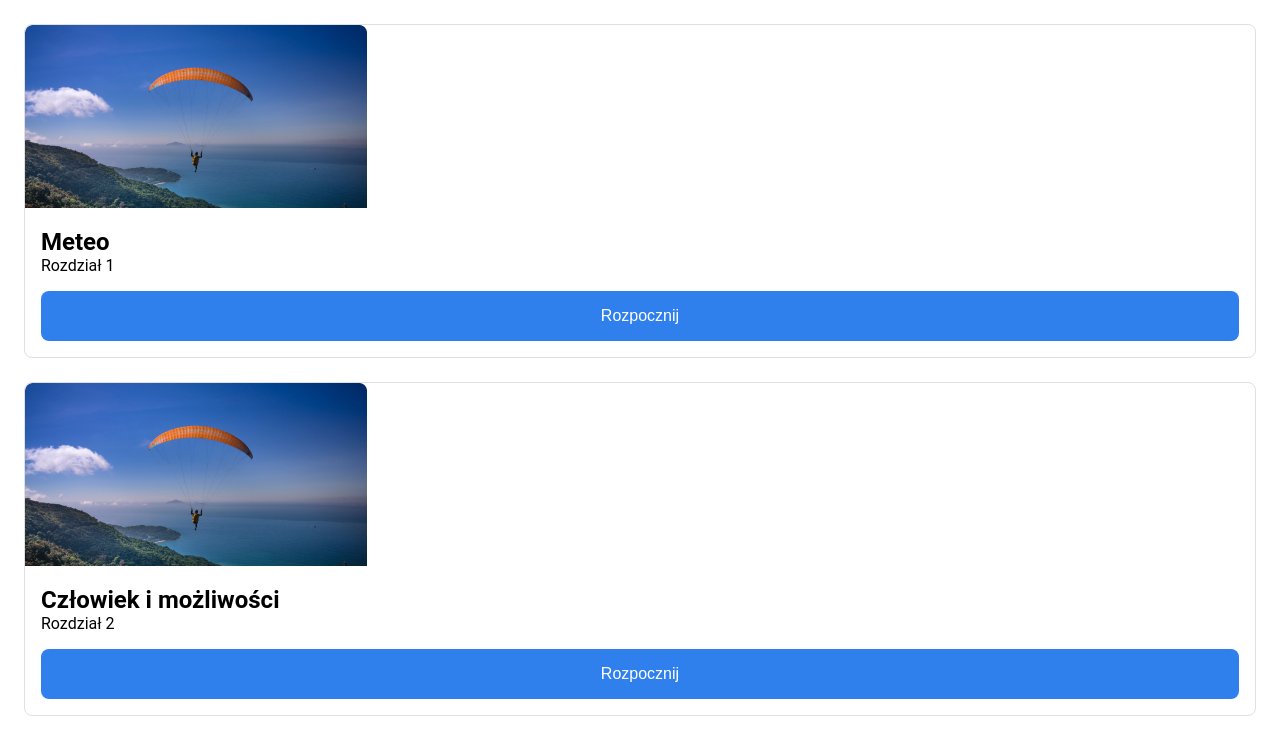
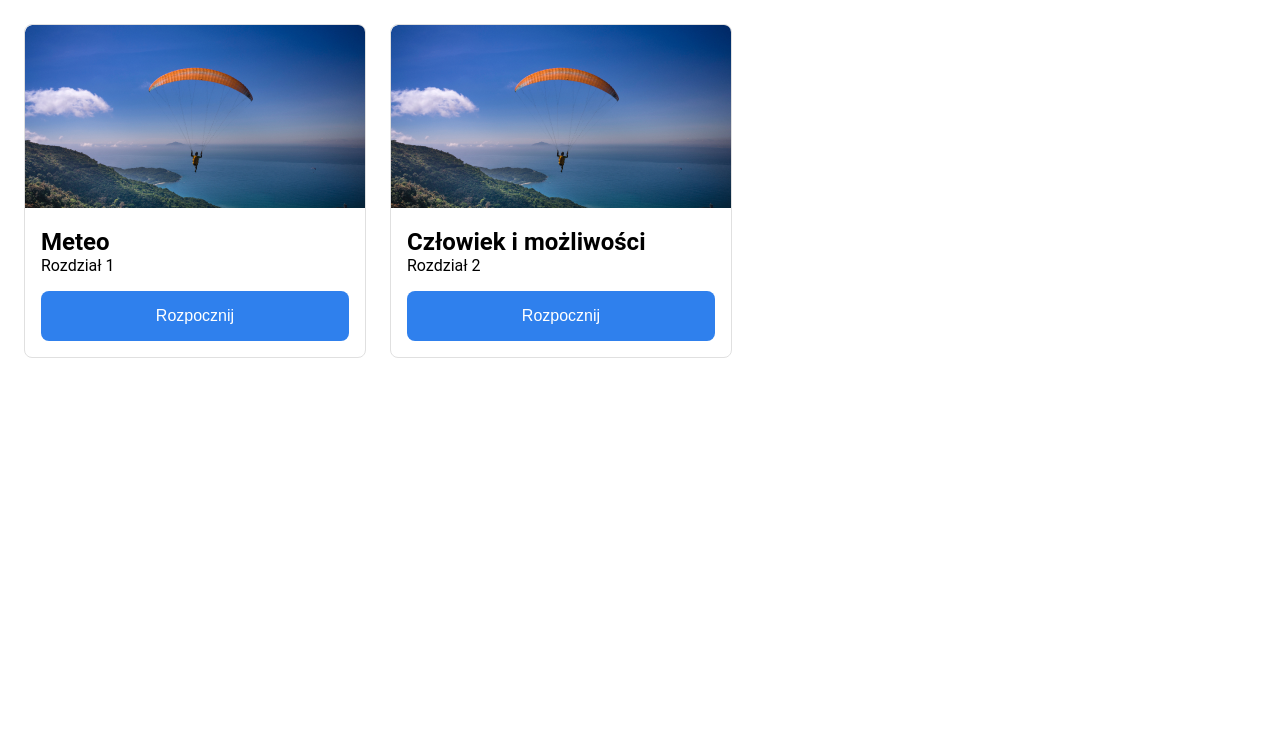
Before and after one commit to michnowak2003/quiz-app-clean, a React (Create React App) app: page / in a window 1280 px wide. Shown: the top 754 px of the page. Built offline with nearby package versions, Linux system fonts and the light colour scheme.

Commit message:
add rwd styles, improve utils for checking answer

```diff
--- a/src/Components/Card/Card.scss
+++ b/src/Components/Card/Card.scss
@@ -5,6 +5,7 @@
   position: relative;
   margin-bottom: 1.5rem;
   overflow: hidden;
+  max-width: 342px;
   &__image-wrapper {
     &__completed-text {
       position: absolute;
--- a/src/Components/Card/index.jsx
+++ b/src/Components/Card/index.jsx
@@ -1,10 +1,15 @@
-import React from 'react';
+import React, {useContext} from 'react';
 import PropTypes from 'prop-types';
 import './Card.scss';
 import Button from "../Button/Button";
 import {Link} from "react-router-dom";
+import {resetAnswers} from "../../utils/answerUtils";
+import {StateContext} from "../../stateContext";
 
-const Card = ({ image, title, subtitle, buttonText, completedText, linkTo }) => {
+const Card = ({ chapter, subtitle, buttonText, completedText, linkTo, chapterId }) => {
+    let state = useContext(StateContext);
+
+    const {image, title } = chapter;
     return (
         <div className="card-container">
             <div className="card-container__image-wrapper">
@@ -16,7 +21,7 @@ const Card = ({ image, title, subtitle, buttonText, completedText, linkTo }) =>
             <div className="card-container__content">
                 <h2 className="card-container__content__title">{title}</h2>
                 <p className="card-container__content__subtitle">{subtitle}</p>
-                <Link to={linkTo}>
+                <Link to={linkTo} onClick={()=> resetAnswers(state, chapterId)}>
                     <Button type={'primary'} className={"card-container__button"}><span>{buttonText}</span></Button>
                 </Link>
 
@@ -26,8 +31,6 @@ const Card = ({ image, title, subtitle, buttonText, completedText, linkTo }) =>
 };
 
 Card.propTypes = {
-    image: PropTypes.string.isRequired,
-    title: PropTypes.string.isRequired,
     subtitle: PropTypes.string.isRequired,
     buttonText: PropTypes.string.isRequired,
     completedText: PropTypes.string,
--- a/src/Routes/App/App.js
+++ b/src/Routes/App/App.js
@@ -32,13 +32,13 @@ function App() {
                 <nav>
                         {state.chapters?.map((chapter, index) => (
                                 <Card
-                                    image={chapter.image}
+                                    chapter={chapter}
                                     buttonText={'Rozpocznij'}
                                     linkTo={`/quiz-page/${index}/0`}
                                     subtitle={`Rozdział ${index+1}`}
-                                    title={chapter.title}
                                     completedText={checkIsCompleted(chapter.questions)}
                                     key={index}
+                                    chapterId={index}
                                 />
                         ))}
                 </nav>
--- a/src/Routes/App/App.scss
+++ b/src/Routes/App/App.scss
@@ -1,5 +1,16 @@
 .App {
   padding: 1.5rem;
+  nav {
+    display: flex;
+    flex-direction: column;
+    align-items: center;
+    @media (min-width: 640px) {
+      flex-direction: row;
+      & > * {
+        margin-right: 1.5rem;
+    }
+    }
+  }
 }
 
 .App-logo {
--- a/src/Routes/QuizPage/QuizPage.js
+++ b/src/Routes/QuizPage/QuizPage.js
@@ -42,6 +42,7 @@ function QuizPage() {
         }
     };
   return (
+      <div className="desktop-container">
     <div className="quiz-page">
         <Navbar>
             <ProgressBar currentValue={questionNumber + 1} maxValue={chapter.questions.length}/>
@@ -58,6 +59,7 @@ function QuizPage() {
         </div>
         </div>
     </div>
+      </div>
   );
 }
 
--- a/src/Routes/QuizPage/QuizPage.scss
+++ b/src/Routes/QuizPage/QuizPage.scss
@@ -13,7 +13,7 @@
     display: flex;
     & > * {
       flex-grow: 1;
-      margin: 0 4px;
+      margin: 0 0.75rem;
     }
     & > *:first-child {
       margin-left: 0;
--- a/src/Routes/SummaryPage/SummaryPage.js
+++ b/src/Routes/SummaryPage/SummaryPage.js
@@ -5,54 +5,31 @@ import {useParams, useNavigate} from "react-router-dom";
 import Button from "../../Components/Button/Button";
 import Summary from "../../Components/Summary";
 import Navbar from "../../Components/Navbar/Navbar";
-import ProgressBar from "../../Components/ProgressBar/ProgressBar";
-
+import { showAnswers, resetAnswers, validatePoints } from "../../utils/answerUtils";
 function SummaryPage() {
     const navigate = useNavigate();
     let { chapterId } = useParams();
     let state = useContext(StateContext);
 
-    const validatePoints = () => {
-        let score = 0;
-        state.chapters[chapterId].questions.forEach(question => {
-            if(question.selectedAnswer == question.correctAnswer) {
-                score++;
-            }
-        })
-        return score;
-    }
-
-    const resetAnswers = () => {
-        state.chapters[chapterId].questions.forEach(question => {
-            question.selectedAnswer = null;
-            question.showAnswer = false;
-        })
-    }
-
-    const showAnswers = () => {
-        state.chapters[chapterId].questions.forEach(question => {
-            question.showAnswer = true;
-        })
-    }
 
 
     const handleButtonClick = (type) => {
         switch (type) {
             case 'checkAnswers':
                navigate(`/quiz-page/${chapterId}/0`)
-                showAnswers()
+                showAnswers(state, chapterId)
                 break;
 
             case 'tryAgain':
                 navigate(`/quiz-page/${chapterId}/0`)
-                resetAnswers()
+                resetAnswers(state, chapterId)
         }
     };
   return (
     <div className="summary-page">
         <Navbar>
         </Navbar>
-        <Summary points={validatePoints()} maxPoints={state.chapters[chapterId].questions.length}/>
+        <Summary points={validatePoints(state, chapterId)} maxPoints={state.chapters[chapterId].questions.length}/>
         <div className={'summary-page__buttons'}>
             <Button type={'primary'} onClick={() => handleButtonClick('checkAnswers')}><span>Sprawdź odpowiedzi</span></Button>
             <Button type={'secondary'} className={'summary-page__buttons--margin-top'} onClick={() => handleButtonClick('tryAgain')}><span>Powtórz Quiz</span></Button>
--- /dev/null
+++ b/src/utils/answerUtils.js
@@ -0,0 +1,22 @@
+export const validatePoints = (state, chapterId) => {
+    let score = 0;
+    state.chapters[chapterId].questions.forEach(question => {
+        if(question.selectedAnswer == question.correctAnswer) {
+            score++;
+        }
+    })
+    return score;
+}
+
+export const resetAnswers = (state, chapterId) => {
+    state.chapters[chapterId].questions.forEach(question => {
+        question.selectedAnswer = null;
+        question.showAnswer = false;
+    })
+}
+
+export const showAnswers = (state, chapterId) => {
+    state.chapters[chapterId].questions.forEach(question => {
+        question.showAnswer = true;
+    })
+}
```
Also changed, not shown: src/index.scss (line endings or trailing spaces), src/logo.svg (deleted).
